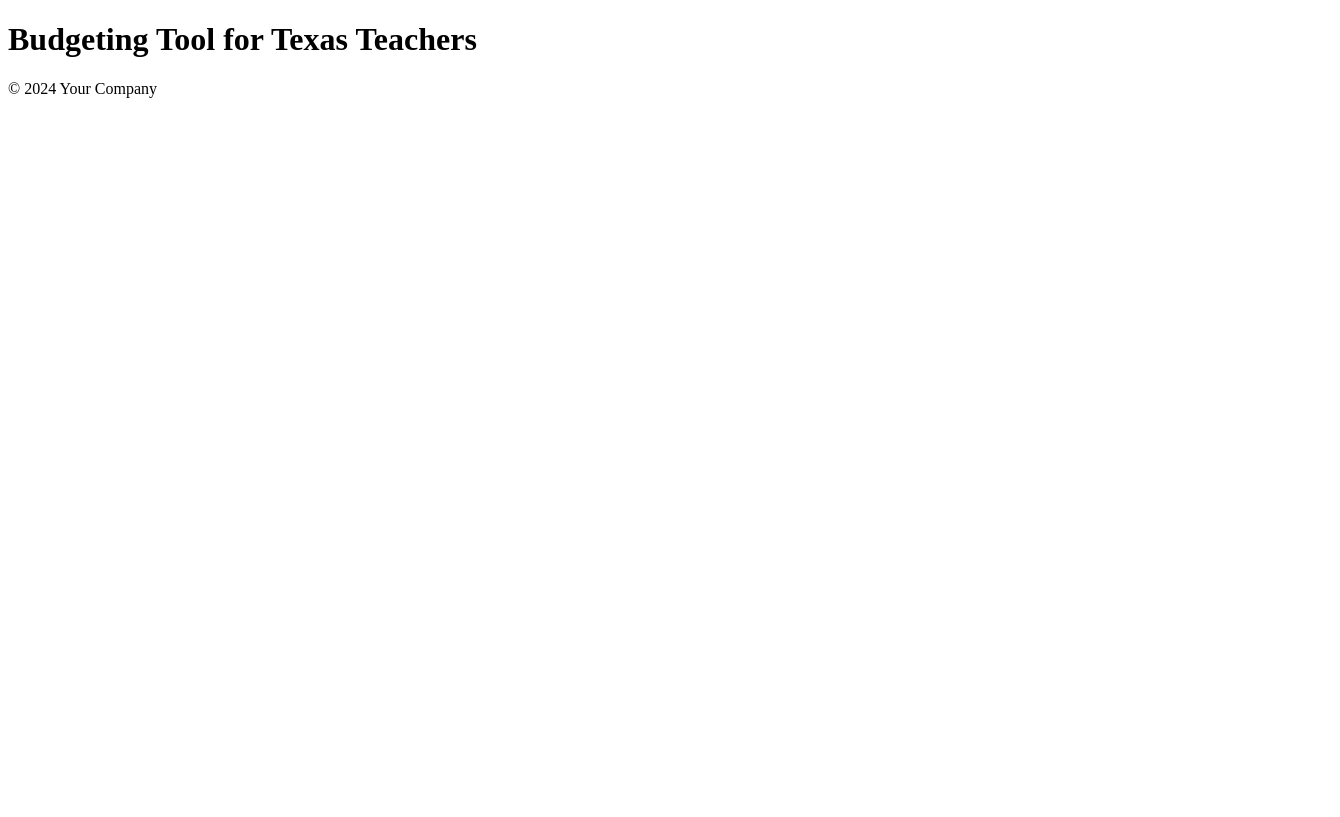
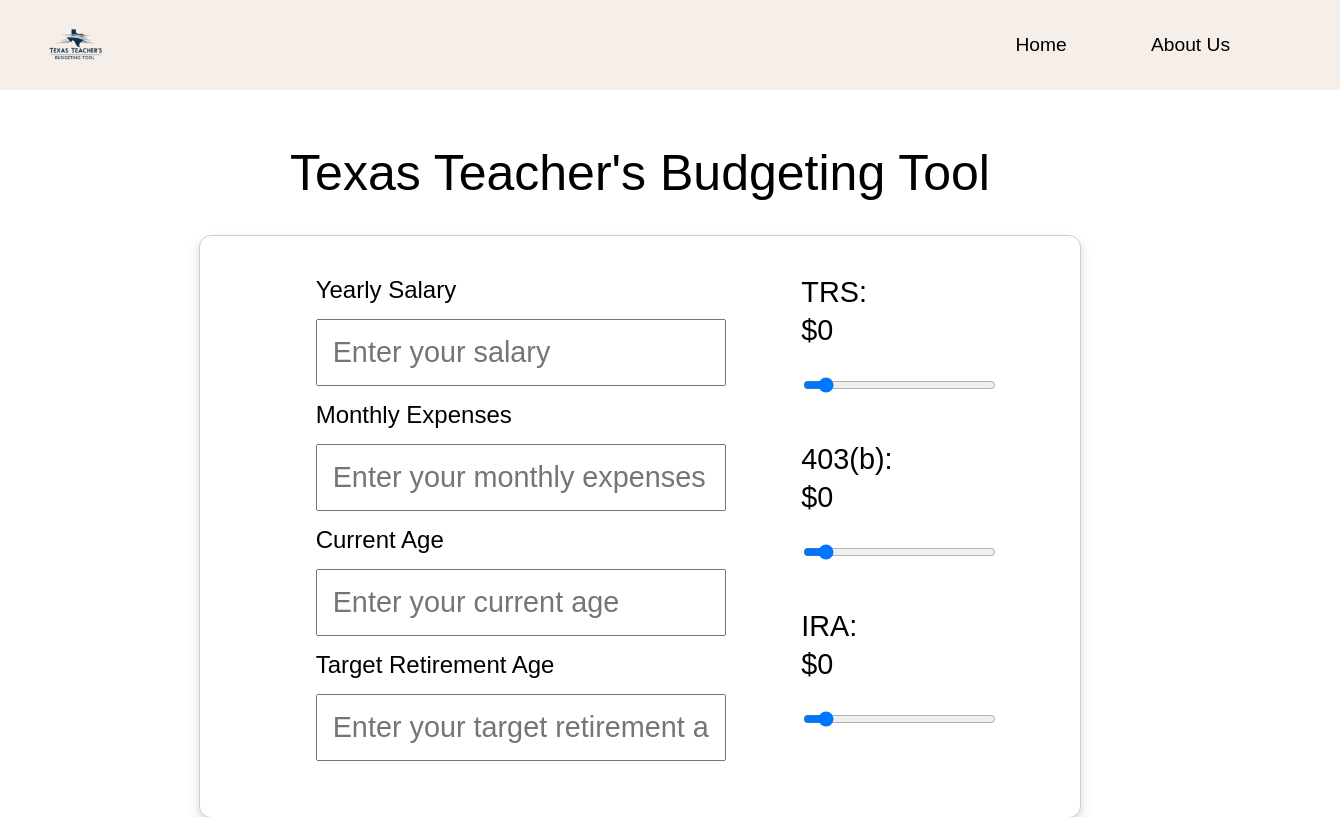
Before and after one commit to antonettepenn/Hackathon, a plain HTML site: page index.html in a window 1280 px wide. Shown: the top 817 px of the page, 1340 px wide, since content can reach past the window. Drawn offline with Linux system fonts and the light colour scheme.

Commit message:
created project

```diff
--- a/index.html
+++ b/index.html
@@ -9,16 +9,56 @@
 <body>
     <div id="root">
         <header>
-            <h1>Budgeting Tool for Texas Teachers</h1>
+            <div id="navbar" class="navbar">
+                <img src="logo.png" alt="Logo" id="logo" class="logo">
+                <div id="nav-links">
+                    <a id="nav" href="home.html">Home</a>
+                    <a id="nav" href="about.html">About Us</a>
+                </div>
+            </div>
         </header>
         <main class="container">
+            <h1>Texas Teacher's Budgeting Tool</h1>
             <form class="budget-form">
-                <!-- Input fields for salary, expenses, and contributions -->
-            </form>
+                <div class="form-group">
+                    <label for="salary">Yearly Salary</label><br>
+                    <input type="text" id="salary" placeholder="Enter your salary"><br>
+
+                    <label for="expenses">Monthly Expenses</label><br>
+                    <input type="text" id="expenses" placeholder="Enter your monthly expenses"><br>
+
+                    <label for="current-age">Current Age</label><br>
+                    <input type="text" id="current-age" placeholder="Enter your current age"><br>
+
+                    <label for="retirement-age">Target Retirement Age</label><br>
+                    <input type="text" id="retirement-age" placeholder="Enter your target retirement age"><br>
+                </div>
+                <div class="sliders">
+                    <div class="slider-container">
+                        <label for="TRS">TRS:</label>
+                        <span id="TRSVal">$0</span>
+                        <input type="range" id="TRS" min="0" max="100000" step="1000" value="0" oninput="updateSliderVal('TRS', 'TRSVal')">
+                    </div>
+
+                    <div class="slider-container">
+                        <label for="403b">403(b):</label>
+                        <span id="403Val">$0</span>
+                        <input type="range" id="403b" min="0" max="100000" step="1000" value="0" oninput="updateSliderVal('403b', '403Val')">
+                    </div>
+
+                    <div class="slider-container">
+                        <label for="IRA">IRA:</label>
+                        <span id="IRAVal">$0</span>
+                        <input type="range" id="IRA" min="0" max="100000" step="1000" value="0" oninput="updateSliderVal('IRA', 'IRAVal')">
+                    </div>
+                </div>
+
+                </form>
             <div class="summary">
                 <!-- Summary display for projected income and savings -->
             </div>
         </main>
+
         <footer>
             <p>&copy; 2024 Your Company</p>
         </footer>
--- a/script.js
+++ b/script.js
@@ -0,0 +1,4 @@
+function updateSliderVal(sliderId, outputId) {
+    const value = document.getElementById(sliderId).value;
+    document.getElementById(outputId).textContent = `$${value}`;
+}
--- a/styles.css
+++ b/styles.css
@@ -0,0 +1,151 @@
+/* Font Styles */
+* {
+    font-family: "Raleway", sans-serif;
+    font-optical-sizing: auto;
+    font-weight: 300;
+    font-style: normal;
+}
+
+/* Page Layout */
+html, body {
+    margin: 0;
+    padding: 0;
+    height: 100%;
+}
+
+/* Container Styles */
+.container {
+    display: flex;
+    flex-direction: column;
+    align-items: center;
+    padding: 40px;
+    min-height: 100vh;
+    box-sizing: border-box;
+}
+
+/* Header Styles */
+header {
+    position: relative;
+    margin: 0;
+    width: 100%;
+    z-index: 99;
+    height: 70px;
+    background-color: #F5EEE9;
+}
+
+/* Footer Styles */
+footer {
+    position: relative;
+    width: 100%;
+    z-index: 99;
+    padding: 10px 0;
+    text-align: center;
+    margin-top: auto;
+}
+
+/* Navigation Styles */
+#navbar {
+    display: flex;
+    justify-content: space-between;
+    align-items: center;
+    width: 100%;
+    padding: 0 30px;
+    background-color: #F5EEE9;
+}
+
+/* Logo Styles */
+.logo {
+    max-width: 90px;
+    height: auto;
+}
+
+/* Navigation Links */
+#nav {
+    padding-right: 80px;
+}
+
+/* Navigation Link Styles */
+a {
+    color: black;
+    text-decoration: none;
+    font-size: 1.2em;
+}
+
+/* Heading Styles */
+h1 {
+    font-weight: 400;
+    font-size: 50px;
+}
+
+/* Budget Form Styles */
+.budget-form {
+    font-size: 1.5em;
+    display: flex;
+    justify-content: space-evenly;
+    padding: 40px;
+    width: 100%;
+    max-width: 800px;
+    margin-bottom: 30px;
+    border: 1px solid #ccc;
+    border-radius: 12px;
+    background-color: #fff;
+    box-shadow: 0 6px 12px rgba(0, 0, 0, 0.15);
+}
+
+/* Form and Slider Section Styles */
+.form-section, .slider-section {
+    display: flex;
+    flex-direction: column;
+    width: 45%;
+}
+
+
+.slider-section {
+    margin-left: 0px;
+}
+
+/* Slider Container Styles */
+.slider-container {
+    display: flex;
+    flex-direction: column;
+    align-items: flex-start;
+    margin-bottom: 20px;
+}
+
+/* Slider Label Styles */
+.slider-container label {
+    font-size: 1.2em;
+    margin-bottom: 5px;
+}
+
+/* Slider Input Styles */
+.slider-container input[type="range"] {
+    width: 100%;
+}
+
+/* Slider Value Styles */
+.slider-container span {
+    font-size: 1.2em;
+    display: inline-block;
+}
+
+/* Input Styles */
+input {
+    padding: 15px;
+    margin-bottom: 15px;
+    margin-top: 15px;
+    font-size: 1.2em;
+}
+
+/* Summary Styles */
+.summary {
+    width: 100%;
+    max-width: 700px;
+}
+
+/* Responsive Adjustments */
+@media (max-width: 768px) {
+    .container {
+        padding: 20px;
+    }
+}
```
Also changed, not shown: logo.png (added).
